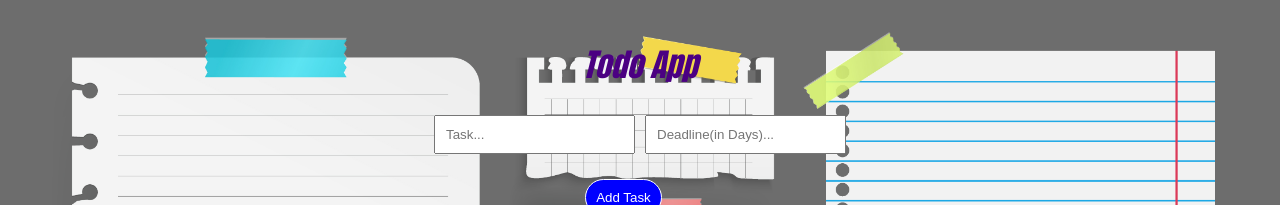
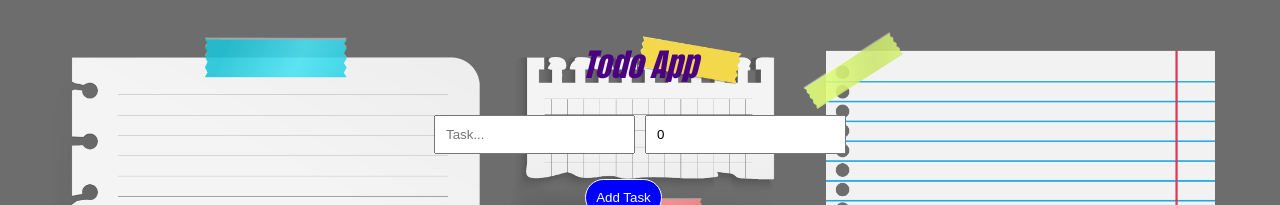
Before and after one commit to yavuzcirit/todo-app, a React (Create React App) app: page / in a window 1280 px wide. Shown: the top 205 px of the page. Built offline with nearby package versions, Linux system fonts and the light colour scheme.

Commit message:
set states and created components

```diff
--- a/src/App.tsx
+++ b/src/App.tsx
@@ -22,7 +22,9 @@ const App:FC=()=>{
 const addTask=():void=>{
   const newTask={taskName:task,deadline:deadline}
   setTodoList([...todoList,newTask]);
-  console.log(todoList)
+  //console.log(todoList)
+  setTask("");
+  setDeadline(0);
 }
 
 
@@ -32,8 +34,8 @@ const addTask=():void=>{
       <h1>Todo App</h1>
       <div className="header">
           <div className='inputContainer'>
-            <input type="text" placeholder="Task..." name="task" onChange={handleChange}/>
-            <input type="text" placeholder="Deadline(in Days)..." name="deadline" onChange={handleChange}/>
+            <input type="text" placeholder="Task..." name="task" value={task} onChange={handleChange}/>
+            <input type="text" placeholder="Deadline(in Days)..." value={deadline} name="deadline" onChange={handleChange}/>
           </div>
           <button onClick={addTask}>Add Task</button>
       </div>
```
